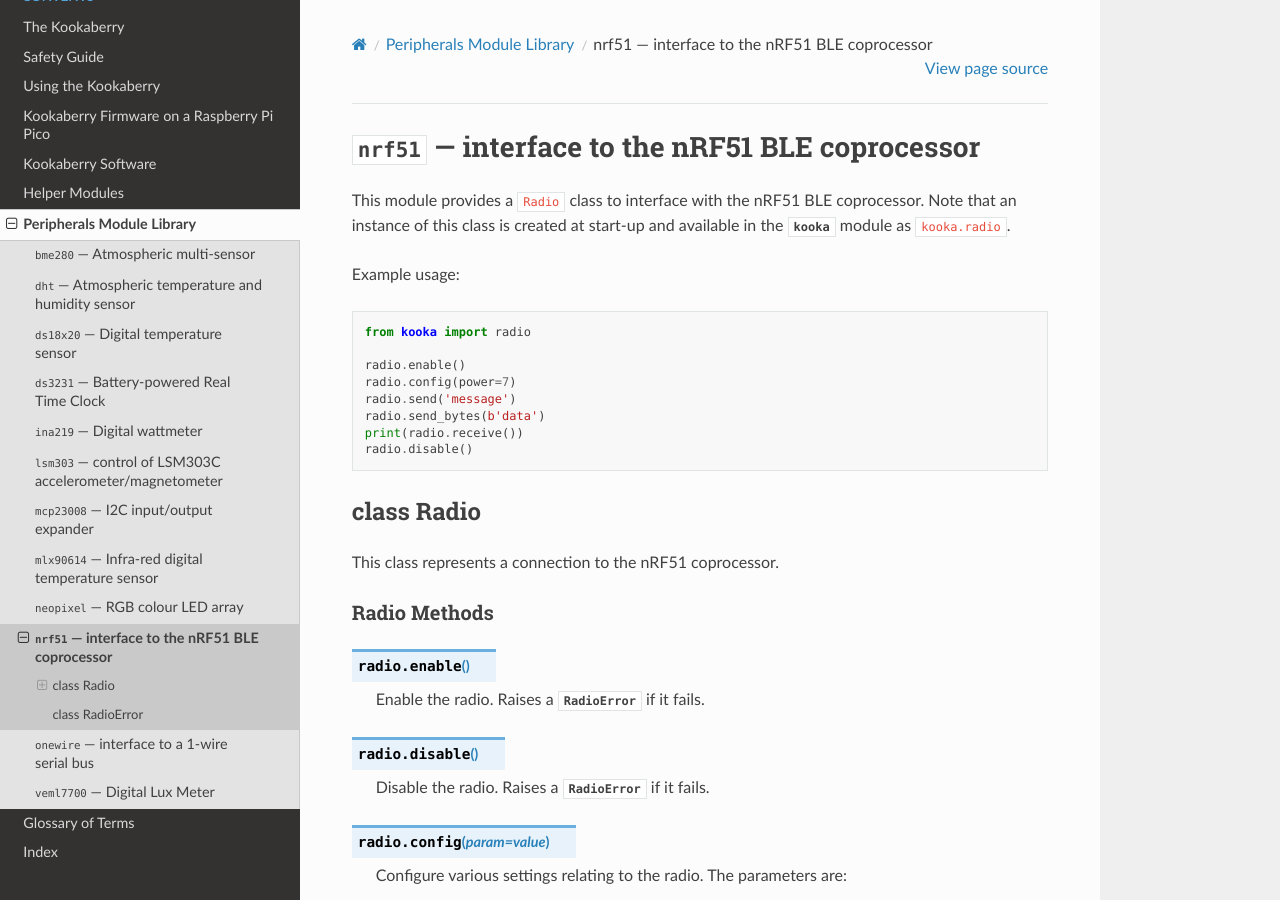
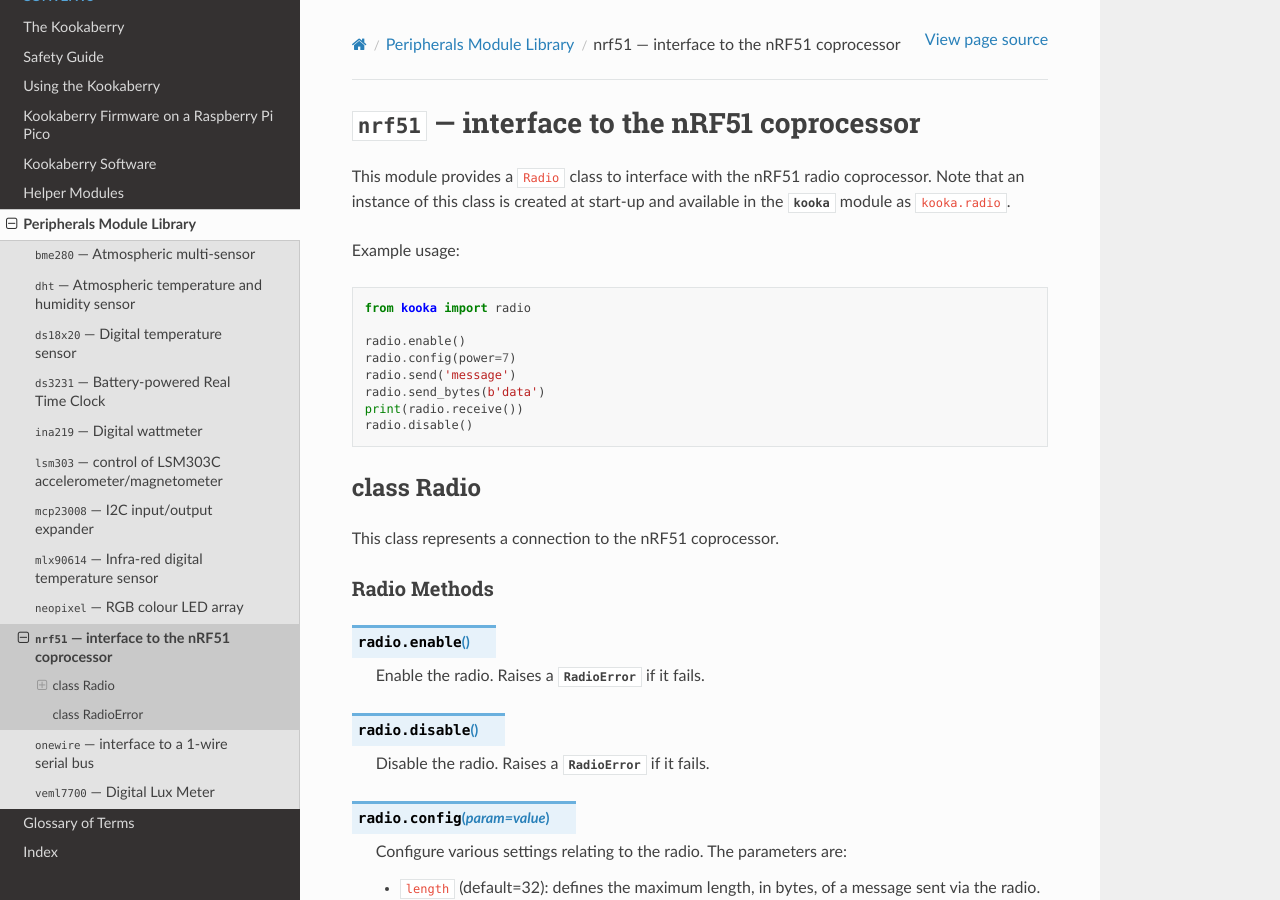
Before and after one commit to TDStrasser/Kookaberry-Reference-Guide, a Sphinx documentation site: the page built from docs/source/nrf51.rst, in a window 1280 px wide and 900 px high. Built offline with Sphinx 7.4.7 and the Read the Docs theme 2.0.0, drawn with Linux system fonts in a browser that asks for light colours.

Commit message:
Generic-only references to the NRF51 coprocessor

```diff
--- a/docs/source/kooka.rst
+++ b/docs/source/kooka.rst
@@ -52,7 +52,7 @@
 .. data::
     radio
 
-    This handles the interface to the 2.4GHz digital packet radio (nRF51822), an instance of
+    This handles the interface to the 2.4GHz digital packet radio, an instance of
     :ref:`nrf51.Radio`.
 
 
--- a/docs/source/nrf51.rst
+++ b/docs/source/nrf51.rst
@@ -1,12 +1,12 @@
-*******************************************************
-:mod:`nrf51` --- interface to the nRF51 BLE coprocessor
-*******************************************************
+***************************************************
+:mod:`nrf51` --- interface to the nRF51 coprocessor
+***************************************************
 .. _nrf51:
 
 .. module:: nrf51
-   :synopsis: interface to the nRF51 BLE coprocessor
+   :synopsis: interface to the nRF51 radio coprocessor
 
-This module provides a ``Radio`` class to interface with the nRF51 BLE coprocessor.
+This module provides a ``Radio`` class to interface with the nRF51 radio coprocessor.
 Note that an instance of this class is created at start-up and available in the
 :mod:`kooka` module as ``kooka.radio``.
 
--- a/docs/source/onewire.rst
+++ b/docs/source/onewire.rst
@@ -3,7 +3,7 @@
 ***************************************************
 
 .. module:: onewire
-   :synopsis: interface to the nRF51 BLE coprocessor
+   :synopsis: interface to 1-wire bus serial interface
 
 .. currentmodule:: onewire
 .. _onewire:
```
